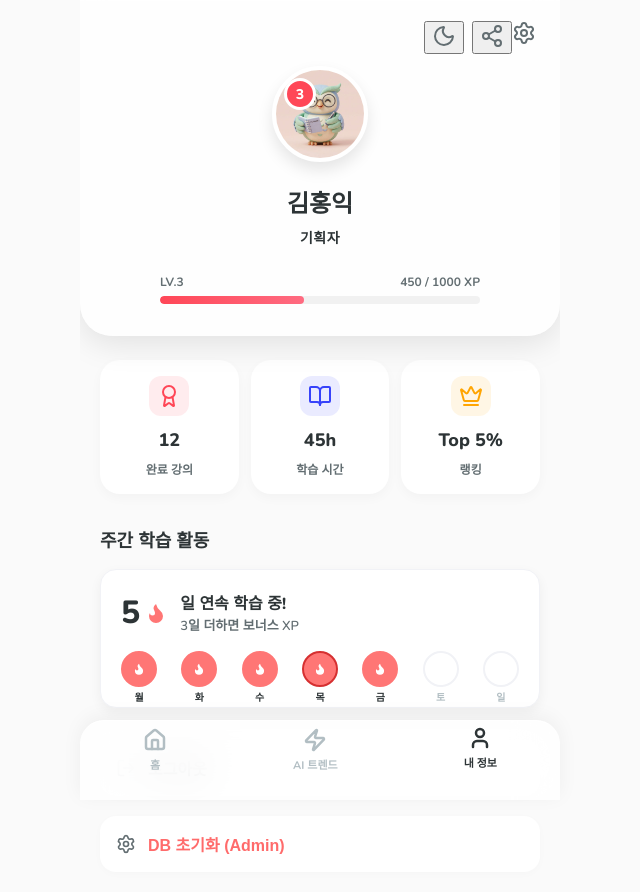
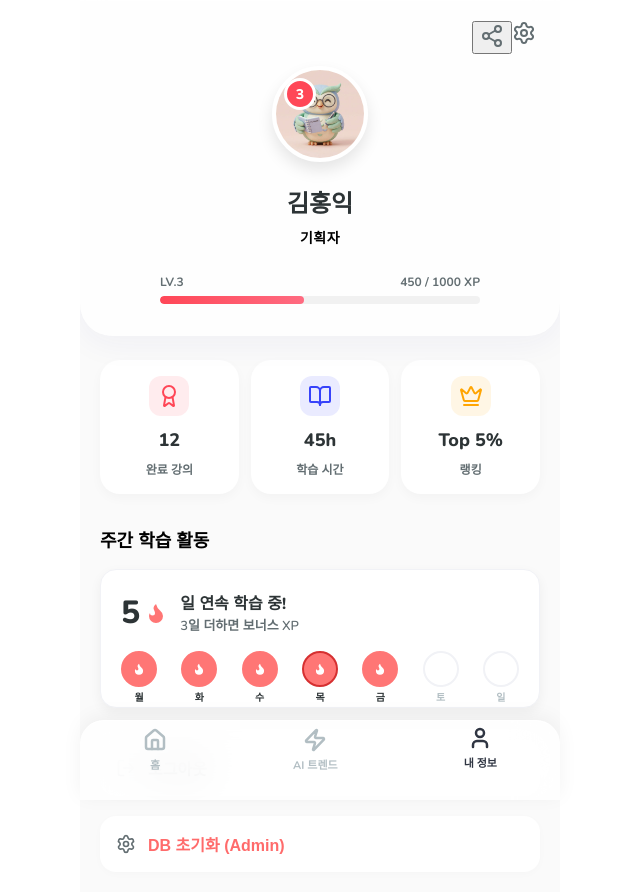
Before and after one commit to hongikhistory/aiq-platform, a React (Vite) app: page /profile in a window 1280 px wide. Shown: the top 892 px of the page, without its empty margins (320-960 px from the left). Built offline with nearby package versions, Linux system fonts and the light colour scheme.

Commit message:
revert: Remove Dark/Light mode feature

```diff
--- a/src/context/ThemeContext.jsx
+++ /dev/null
@@ -1,33 +0,0 @@
-import { createContext, useContext, useEffect, useState } from 'react';
-
-const ThemeContext = createContext();
-
-export function ThemeProvider({ children }) {
-  // Check local storage or system preference
-  const [theme, setTheme] = useState(() => {
-    const savedTheme = localStorage.getItem('theme');
-    if (savedTheme) return savedTheme;
-    return window.matchMedia('(prefers-color-scheme: dark)').matches ? 'dark' : 'light';
-  });
-
-  useEffect(() => {
-    // Update data-theme attribute
-    document.documentElement.setAttribute('data-theme', theme);
-    // Save to local storage
-    localStorage.setItem('theme', theme);
-  }, [theme]);
-
-  const toggleTheme = () => {
-    setTheme(prev => (prev === 'light' ? 'dark' : 'light'));
-  };
-
-  return (
-    <ThemeContext.Provider value={{ theme, toggleTheme }}>
-      {children}
-    </ThemeContext.Provider>
-  );
-}
-
-export function useTheme() {
-  return useContext(ThemeContext);
-}
--- a/src/index.css
+++ b/src/index.css
@@ -1,38 +1,17 @@
 :root {
-  /* Brand Colors (Static) */
-  --primary: #FF4757;
+  --primary: #FF4757; /* Vibrant Red to match Macaw */
   --primary-hover: #FF6B81;
+  --secondary: #2F3542; /* Darker text */
+  --secondary-hover: #5A4AD1;
+  --bg-color: #fafafa;
+  --text-main: #2d3436;
+  --text-sub: #636e72;
   --success: #00b894;
   --error: #ff7675;
   --white: #ffffff;
-
-  /* Semantic Theme Variables (Light Mode Default) */
-  --bg-main: #fafafa;
-  --bg-card: #ffffff;
-  --text-primary: #2d3436;
-  --text-secondary: #636e72;
-  --border-color: rgba(0, 0, 0, 0.08);
-  --glass-bg: rgba(255, 255, 255, 0.75);
-  --glass-border: rgba(255, 255, 255, 0.4);
-  --shadow-sm: 0 4px 12px rgba(0, 0, 0, 0.08);
-
-  /* Legacy Mappings (for backward compatibility) */
-  --bg-color: var(--bg-main);
-  --text-main: var(--text-primary);
-  --text-sub: var(--text-secondary);
-  --shadow: var(--shadow-sm);
-}
-
-/* Dark Mode Overrides */
-[data-theme='dark'] {
-  --bg-main: #121212;
-  --bg-card: #1e1e1e;
-  --text-primary: #f5f6fa;
-  --text-secondary: #b2bec3;
-  --border-color: rgba(255, 255, 255, 0.1);
-  --glass-bg: rgba(30, 30, 30, 0.65);
-  --glass-border: rgba(255, 255, 255, 0.1);
-  --shadow-sm: 0 4px 12px rgba(0, 0, 0, 0.3);
+  --shadow: 0 4px 12px rgba(0, 0, 0, 0.08);
+  --radius-lg: 16px;
+  --radius-full: 9999px;
 }
 
 body {
@@ -67,12 +46,11 @@ body {
 
 /* Glassmorphism Utility */
 .glass {
-  background: var(--glass-bg);
+  background: rgba(255, 255, 255, 0.75);
   backdrop-filter: blur(16px);
   -webkit-backdrop-filter: blur(16px);
-  border-top: 1px solid var(--glass-border);
-  box-shadow: 0 8px 32px 0 rgba(0, 0, 0, 0.1);
-  color: var(--text-primary);
+  border-top: 1px solid rgba(255, 255, 255, 0.4);
+  box-shadow: 0 8px 32px 0 rgba(31, 38, 135, 0.05);
 }
 
 .animate-pop-in {
--- a/src/pages/Profile.jsx
+++ b/src/pages/Profile.jsx
@@ -1,11 +1,10 @@
 import { useState, useEffect } from 'react';
 import { useLocation, useNavigate } from 'react-router-dom';
-import { User, LogOut, Settings, Award, BookOpen, Crown, Edit2, X, Share2, Sun, Moon } from 'lucide-react';
+import { User, LogOut, Settings, Award, BookOpen, Crown, Edit2, X, Share2 } from 'lucide-react';
 import StreakWidget from '../components/StreakWidget';
 import Badge from '../components/Badge';
 import Skeleton from '../components/Skeleton';
 import './Profile.css';
-import { useTheme } from '../context/ThemeContext';
 
 // Import local avatar assets
 import owlImg from '../assets/avatars/planner-owl.png';
@@ -19,7 +18,6 @@ const AVATARS = [
 ];
 
 export default function Profile() {
-  const { theme, toggleTheme } = useTheme();
   const location = useLocation();
   const navigate = useNavigate();
   const [showAvatarModal, setShowAvatarModal] = useState(false);
@@ -85,9 +83,6 @@ export default function Profile() {
       {/* Profile Header */}
       <div className="profile-header glass">
         <div className="header-actions">
-          <button className="icon-btn" onClick={toggleTheme} style={{marginRight: '8px'}}>
-            {theme === 'dark' ? <Sun size={24} /> : <Moon size={24} />}
-          </button>
           <button className="icon-btn" onClick={() => {
             if (navigator.share) {
               navigator.share({
```
Also changed, not shown: src/App.jsx (+4 -6 lines).
